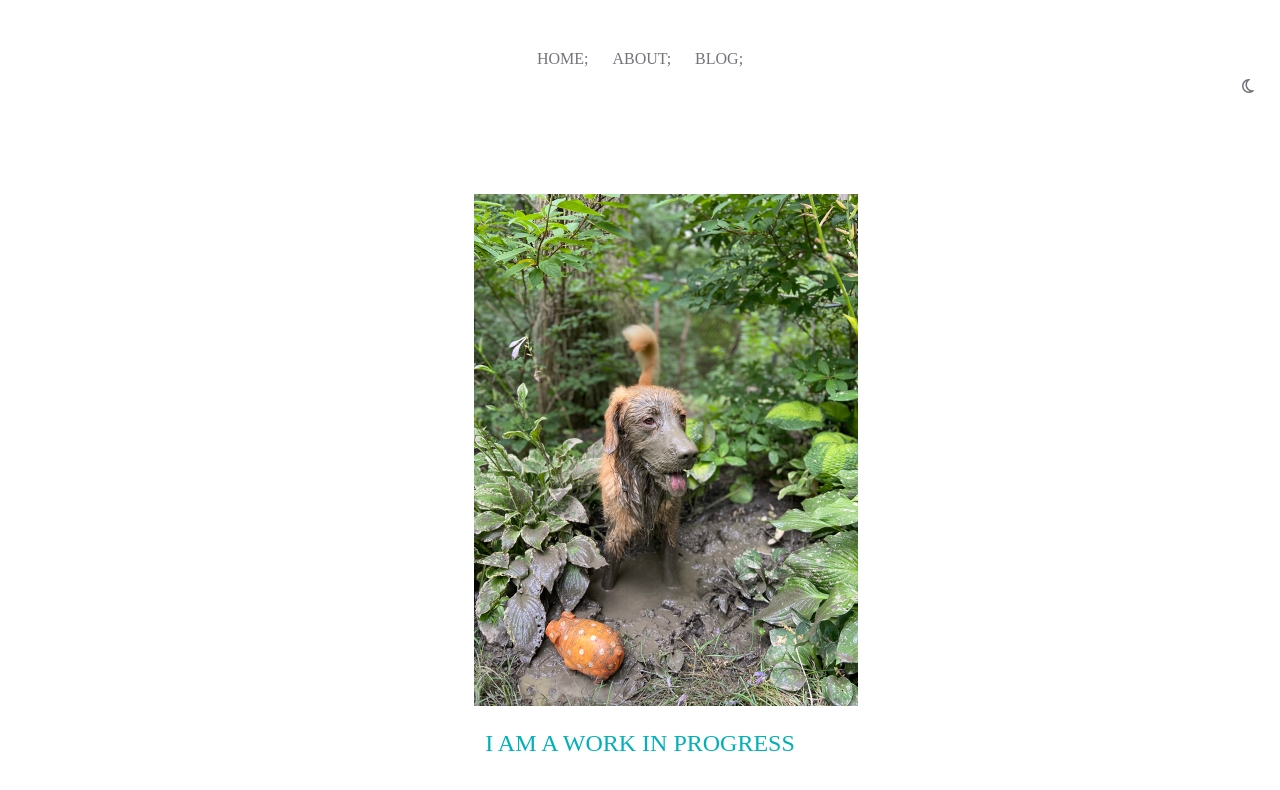
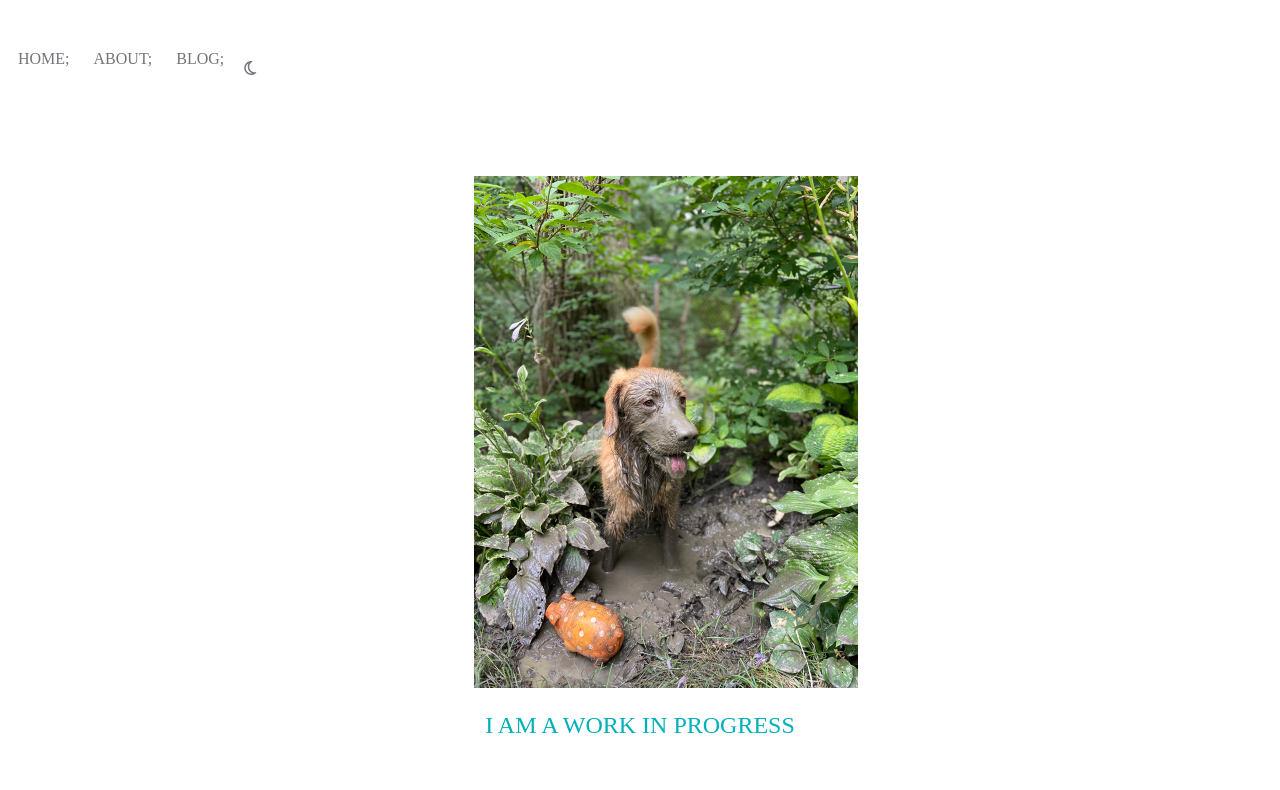
Before and after one commit to vaishnavisen/vaishnavisen.github.io, a Jekyll site: the page built from index.html, in a window 1280 px wide. Shown: the top 790 px of the page. Built offline with Jekyll 4.4.1, drawn with Linux system fonts in a browser that asks for light colours; nearby versions of some CDN libraries.

Commit message:
Add flex properties to header

```diff
--- a/_includes/navigation.html
+++ b/_includes/navigation.html
@@ -1,13 +1,3 @@
-<style>
-.switch-container {
-  font-size: 1.5em;
-}
-.theme-switch {
-  height: 1em;
-  width: 1em;
-  margin-right: 0.5em;
-}
-</style>
 
 <script src="https://kit.fontawesome.com/4f0ac268ab.js" crossorigin="anonymous"></script>
 
@@ -20,7 +10,7 @@
     {% endfor %}
   </nav>
 
-  <div class="navigation" style="display: flex; flex-flow: column; flex-wrap: wrap; justify-content: center; text-align: right;">
+  <div class="navigation" style="display: flex; flex-flow: column; flex-wrap: wrap; justify-content: right; text-align: right;">
     <a><i class="fa-regular fa-moon theme-switch"></i></a>
   </div>
 
--- a/_sass/main.scss
+++ b/_sass/main.scss
@@ -18,7 +18,7 @@
   color: #74737A;
   font-family: 'Playfair Display';
   padding: 10px;
-  text-align: center
+  text-align: left
 }
 .normal_text {
   color: #1F2833;
@@ -40,7 +40,7 @@
 #header {
   margin-top: 50px;
   margin-bottom: 50px;
-  text-align: center;
+  display: flex;
 }
 center {
   margin: auto;
@@ -97,3 +97,12 @@ em {
     margin-left: 10px;
     font-size: 1rem;
 }
+.site-nav-container {
+    flex: 1 0 auto;
+}
+.dark-mode-switch-container {
+    flex: 0 0 auto;
+    display: flex;
+    flex-flow: row;
+    align-content: flex-end;
+}
```
